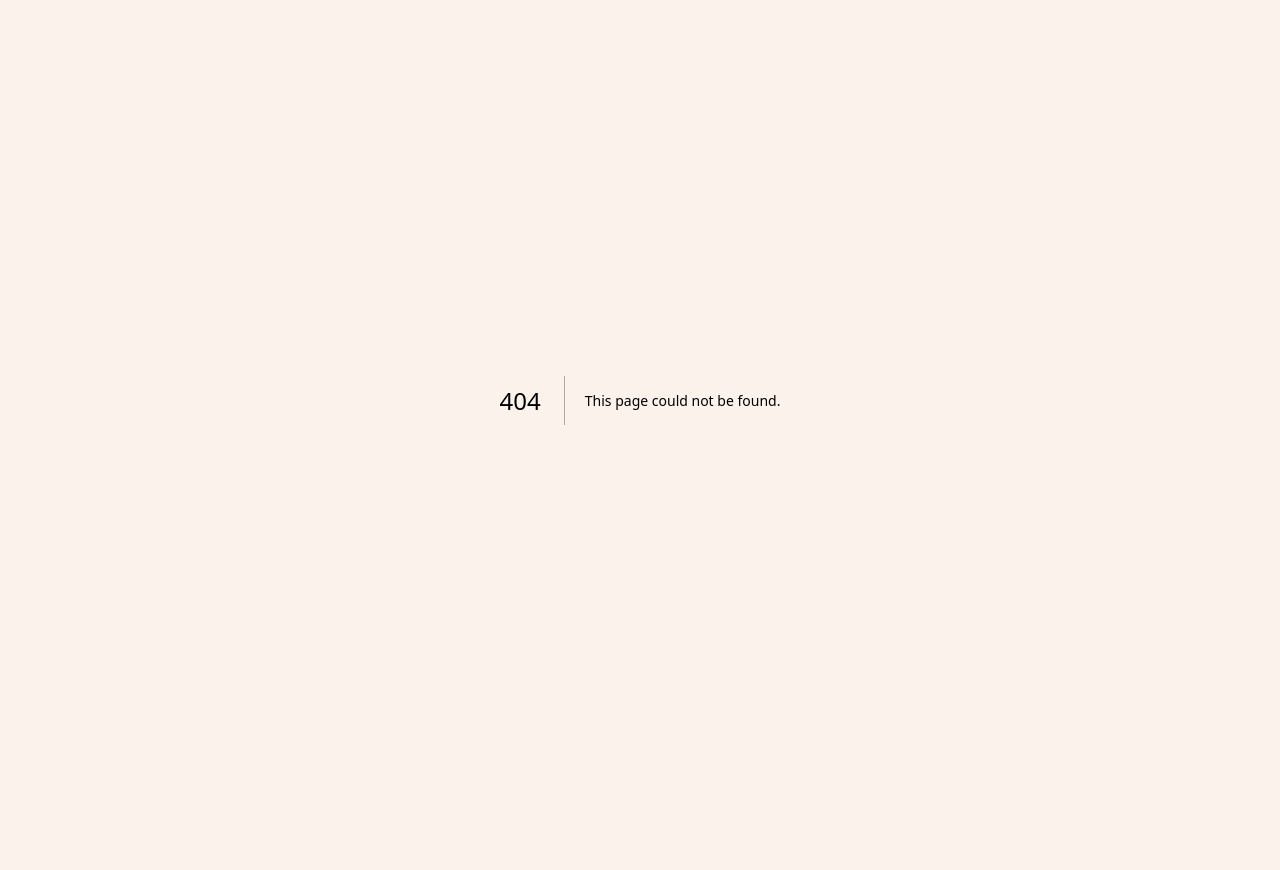
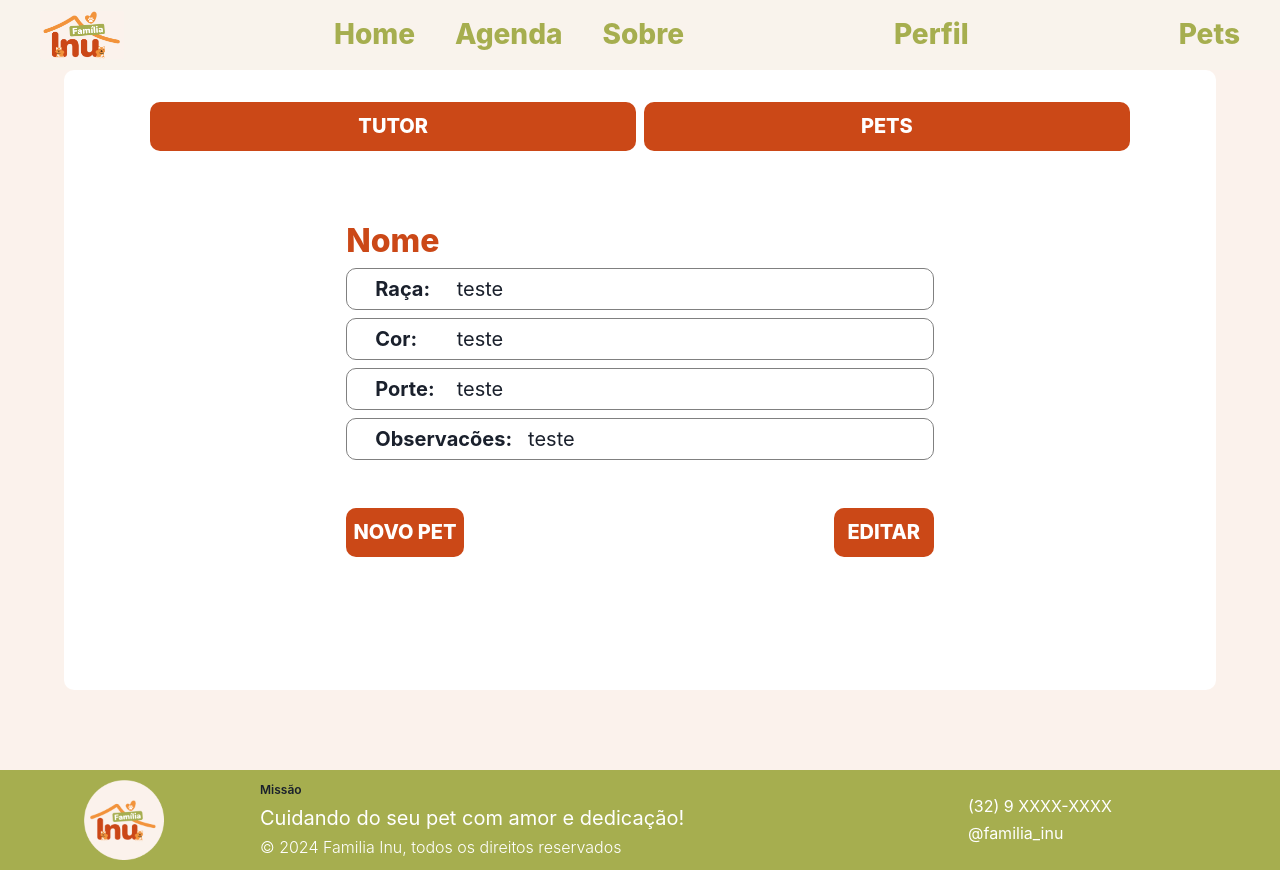
Before and after one commit to yamashita-tiemi/Familia-Inu, a Next.js app: page /perfil/pets in a window 1280 px wide. Before the commit this address had no page. Before the commit the page ends 800 px from the top, so only its background shows below. Built offline with nearby package versions, Linux system fonts and the light colour scheme.

Commit message:
page tutor & pet

```diff
--- a/package.json
+++ b/package.json
@@ -13,6 +13,7 @@
     "@chakra-ui/react": "^2.8.2",
     "@emotion/react": "^11.12.0",
     "@emotion/styled": "^11.12.0",
+    "@nextui-org/modal": "^2.0.41",
     "@types/axios": "^0.14.0",
     "axios": "^1.7.7",
     "date-fns": "^3.6.0",
--- /dev/null
+++ b/src/app/_components/label.tsx
@@ -0,0 +1,34 @@
+import { Heading, HStack, Stack } from "@chakra-ui/react";
+import { Text } from "./text";
+
+interface LabelProps {
+    text: string;
+    content: string;
+}
+
+export function Label({ text, content }:LabelProps) {
+    return (
+        <HStack
+            padding={2}
+            border={"1px solid gray"}
+            borderRadius={"10px"}
+            width={"100%"}
+        >
+            <Heading
+                fontSize={"20px"}
+                minWidth={"15%"}
+                paddingLeft={5}
+            >
+                {text}:
+
+            </Heading>
+            <Heading
+                fontSize={"20px"}
+                fontWeight={"regular"}
+                paddingLeft={2}
+            >
+                {content}
+            </Heading>
+        </HStack>
+    )
+}
--- /dev/null
+++ b/src/app/_components/view.tsx
@@ -0,0 +1,58 @@
+import { FormControl, FormLabel, Input, FormHelperText, Stack, HStack } from "@chakra-ui/react";
+import { TitleSection } from "./tittle";
+import { Label } from "./label";
+import { Button } from "./button";
+
+export function ViewTutor() {
+    return (
+        <Stack
+            // bg={"gray"}
+            width={"60%"}
+            alignItems={"center"}
+            marginTop={16}
+        >
+            <TitleSection title={"Nome"} size={"32px"}/>
+            <Stack
+                width={"100%"}
+            >
+                <Label text={"Nome"} content={"teste"}/>
+                <Label text={"Email"} content={"teste"}/>
+                <Label text={"Telefone"} content={"teste"}/>
+                <Label text={"Endereço"} content={"teste"}/>
+            </Stack>
+            <Stack
+                width={"100%"}
+                alignItems={"flex-end"}
+            >
+                <Button title={"Editar"} href={""}></Button>
+            </Stack>
+        </Stack>
+    )
+}
+
+export function ViewPet() {
+    return (
+        <Stack
+            width={"60%"}
+            alignItems={"center"}
+            marginTop={16}
+        >
+            <Stack
+                width={"100%"}
+            >
+                <TitleSection title={"Nome"} size={"32px"}/>
+                <Label text={"Raça"} content={"teste"}/>
+                <Label text={"Cor"} content={"teste"}/>
+                <Label text={"Porte"} content={"teste"}/>
+                <Label text={"Observacões"} content={"teste"}/>
+            </Stack>
+            <HStack
+                width={"100%"}
+                justifyContent={"space-between"}
+            >
+                <Button title={"Novo Pet"} href={""} w="20%"></Button>
+                <Button title={"Editar"} href={""}></Button>
+            </HStack>
+        </Stack>
+    )
+}
--- a/src/app/login/login-service.ts
+++ b/src/app/login/login-service.ts
@@ -5,7 +5,7 @@ export async function login(data: any) {
     try {
         let res = await api.post('/login',data);
         localStorage.setItem('TOKEN', res.data.token);
-        window.location.href = '/perfil';
+        window.location.href = '/perfil/tutor';
 
     } catch (error) {
         console.error(error);
--- /dev/null
+++ b/src/app/perfil/layout.tsx
@@ -0,0 +1,13 @@
+import Link from 'next/link'
+
+export default function Layout({ children }: { children: React.ReactNode }) {
+  return (
+    <>
+      <nav>
+        <Link href="/tutor"></Link>
+        <Link href="/pets"></Link>
+      </nav>
+      <div>{children}</div>
+    </>
+  )
+}
--- /dev/null
+++ b/src/app/perfil/pets/page.tsx
@@ -0,0 +1,52 @@
+import { HStack, Stack } from "@chakra-ui/react"
+import Footer from "@/app/_components/footer"
+import { NavbarAdmin } from "@/app/_components/navbar"
+import { SectionPerfil } from "../../_components/section"
+import { ViewPet, ViewTutor } from "@/app/_components/view"
+import { Button } from "@/app/_components/button"
+
+
+export default function Perfil() {
+    return(
+        <>
+            <NavbarAdmin/>
+
+            <Stack
+                width={"100%"}
+                alignItems={"center"}
+            >
+                {/* <SectionPerfil/> */}
+                <HStack
+                    as="section"
+                    bg={"#FFFFFF"}
+                    width={"90%"}
+                    minHeight={"620px"}
+                    marginBottom={10}
+                    marginTop={"70px"}
+                    justifyContent={"center"}
+                    alignItems={"flex-start"}
+                    borderRadius={10}
+                >
+                    {/* for para mais de uma pet */}
+                    <Stack
+                        height={"100%"}
+                        width={"85%"}
+                        alignItems={"center"}
+                    >
+                        <HStack
+                            width={"100%"}
+                            height={"80px"}
+                        >
+                            <Button title={"Tutor"} href={"/perfil/tutor"} w="50%"></Button>
+                            <Button title={"Pets"} href={"/perfil/pets"} w="50%"></Button>
+                        </HStack>
+                        <ViewPet/>
+                    </Stack>
+
+                </HStack>
+            </Stack>
+
+            <Footer/>
+        </>
+    )
+}
```
Also changed, not shown: src/app/_components/section.tsx (+7 -11 lines), src/app/perfil/page.tsx (deleted, +0 -16 lines), src/app/perfil/tutor/page.tsx (added, +51 -0 lines), src/app/_components/PetForm.tsx (line endings or trailing spaces), 1 other file (tests, documents, lock files or other folders).
